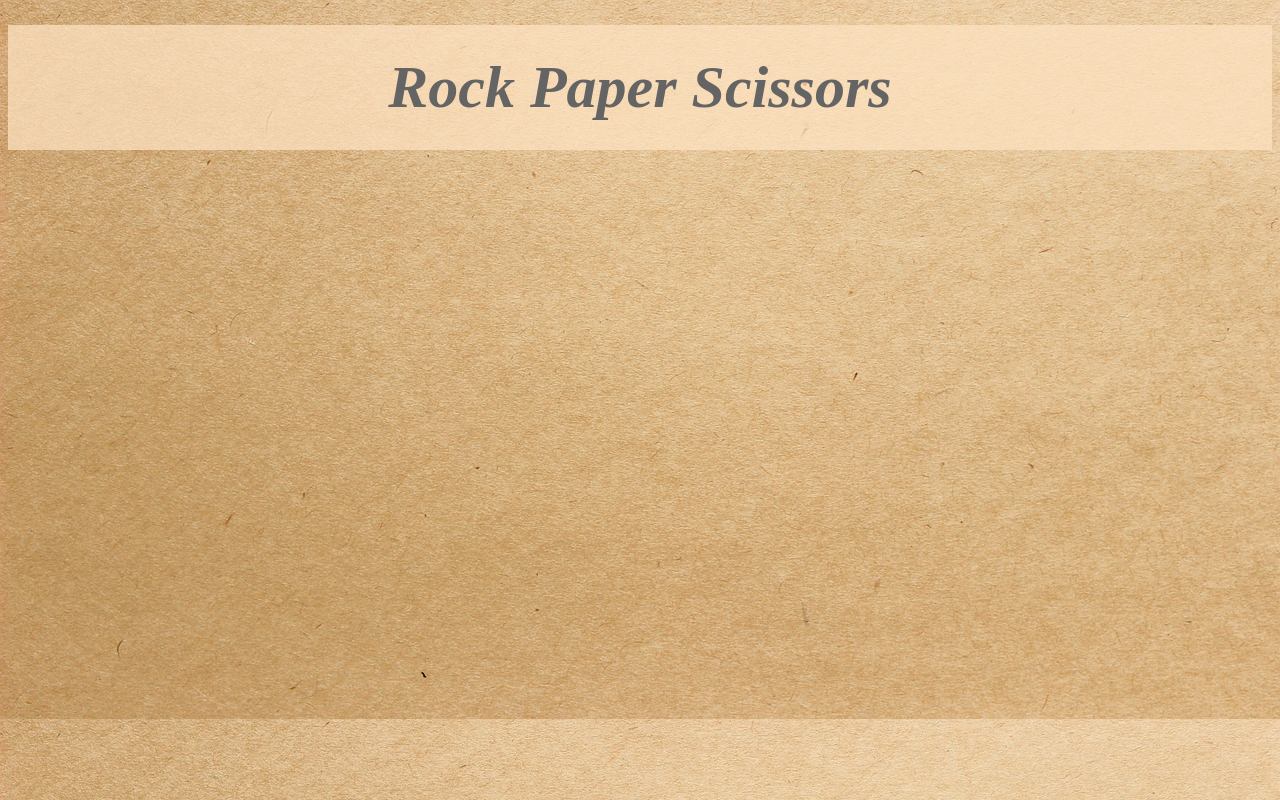
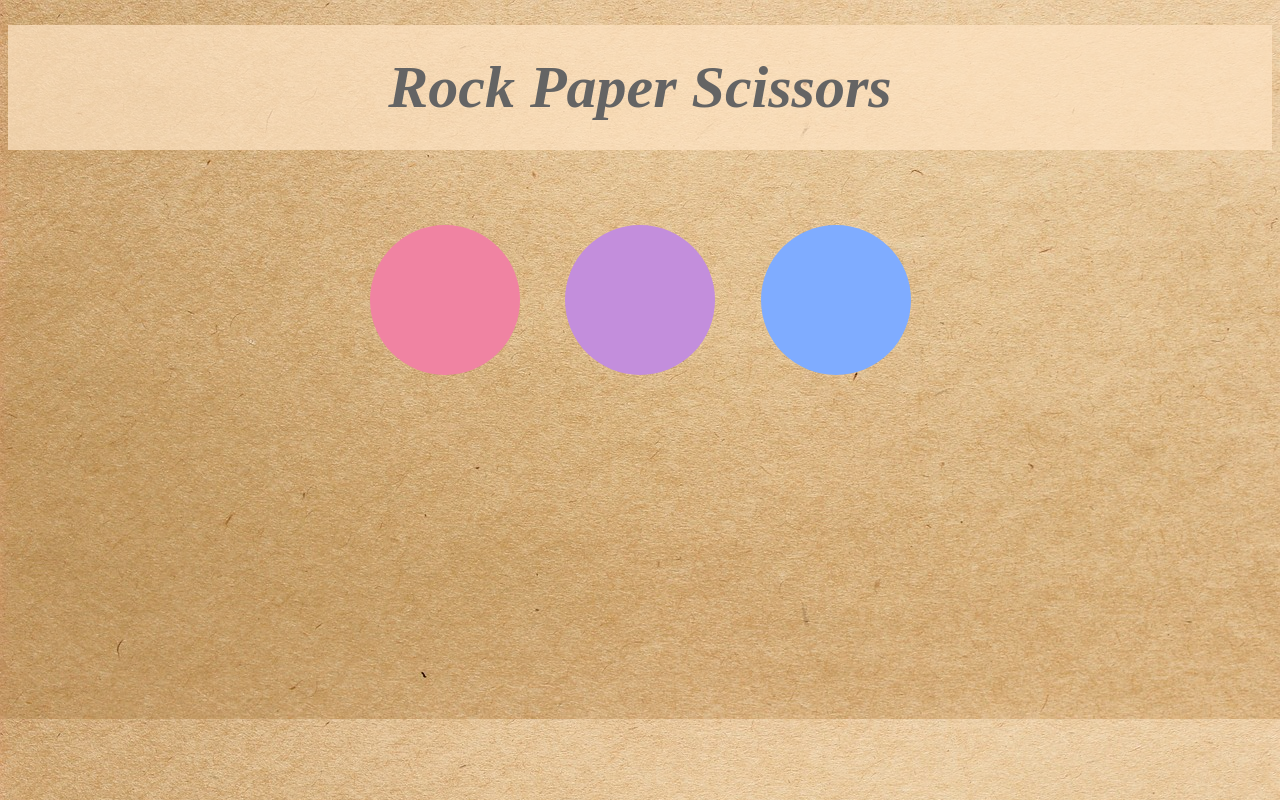
Before and after one commit to sidd4114/rockpaperscissors, a plain HTML site: page index.html in a window 1280 px wide. Drawn offline with Linux system fonts and the light colour scheme.

Commit message:
added new section

```diff
--- a/index.html
+++ b/index.html
@@ -7,8 +7,15 @@
     <link rel="stylesheet" href="style.css">
 </head>
 <body>
-    <div>
+    <div id="header">
         <h1><i>Rock Paper Scissors</i></h1>
+    </div>
+    <div id="play-section">
+        <div id="buttons">
+            <div id="rock" class="img"></div>
+            <div id="paper" class="img"></div>
+            <div id="scissors" class="img"></div>
+        </div>
     </div>
     <script src="javascript.js"></script>
 
--- a/style.css
+++ b/style.css
@@ -2,7 +2,7 @@ body{
     background-image: url("./images/bg\ for\ rockpaperscissor.jpg");
     background-size: cover;
 }
-div{
+#header{
     display: flex;
     align-items: center;
     justify-content: center;
@@ -14,3 +14,33 @@ div{
     margin-top: 25px ;
     color: rgb(100, 100, 100);
 }
+#play-section{
+    display: flex;
+    justify-content: space-evenly;
+    align-items: center;
+    margin-top:75px
+}
+#buttons{
+    display: flex;
+    justify-content: space-evenly;
+    align-items: center;
+    width: 50%;
+
+}
+#rock{
+background-image: url(./images/rock.png);
+}
+#paper{
+    background-image: url(./images/paper.png);
+}
+#scissors{
+    background-image: url(./images/scissors.png);
+    }
+
+.img{
+    height: 150px;
+    width: 150px;
+    border-radius: 50%;
+    object-fit: contain;
+
+}
```
Also changed, not shown: images/paper.png (added), images/rock.png (added), images/scissors.png (added).
